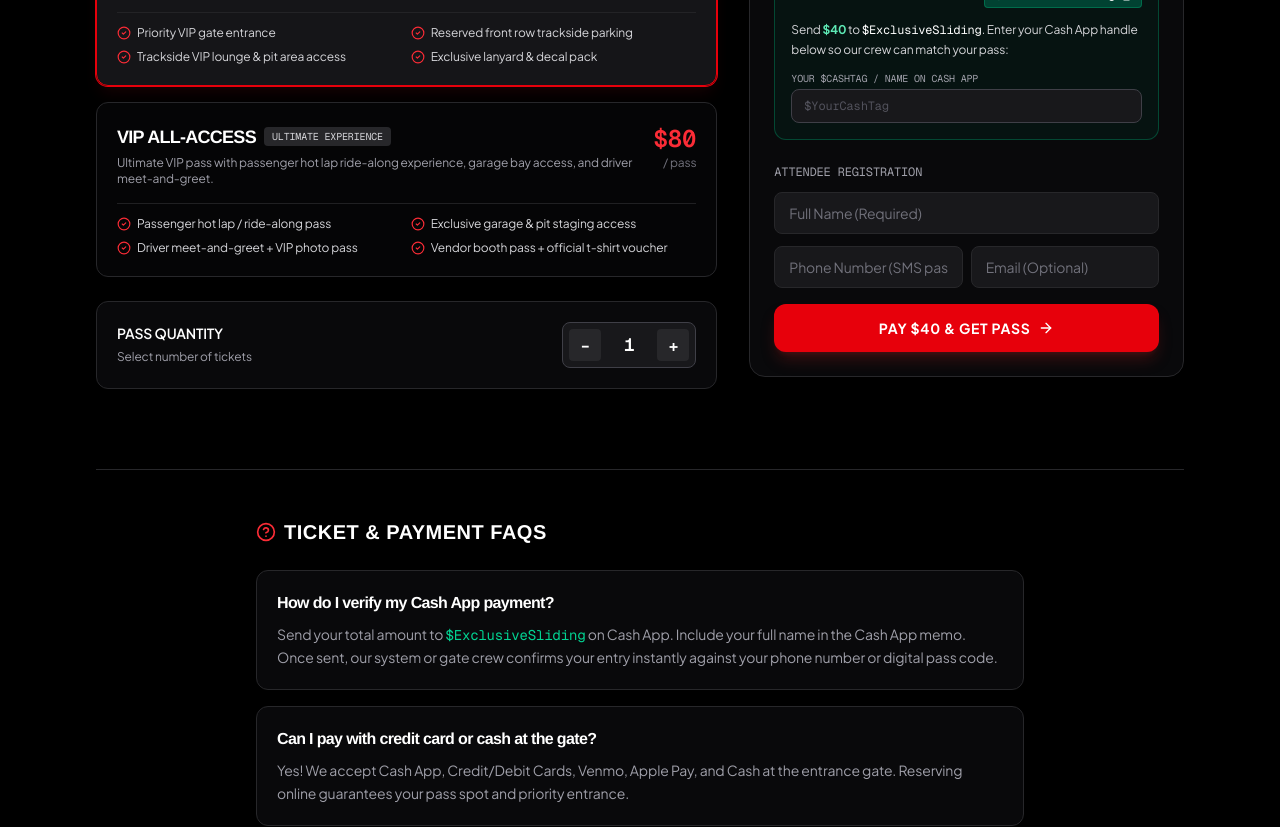
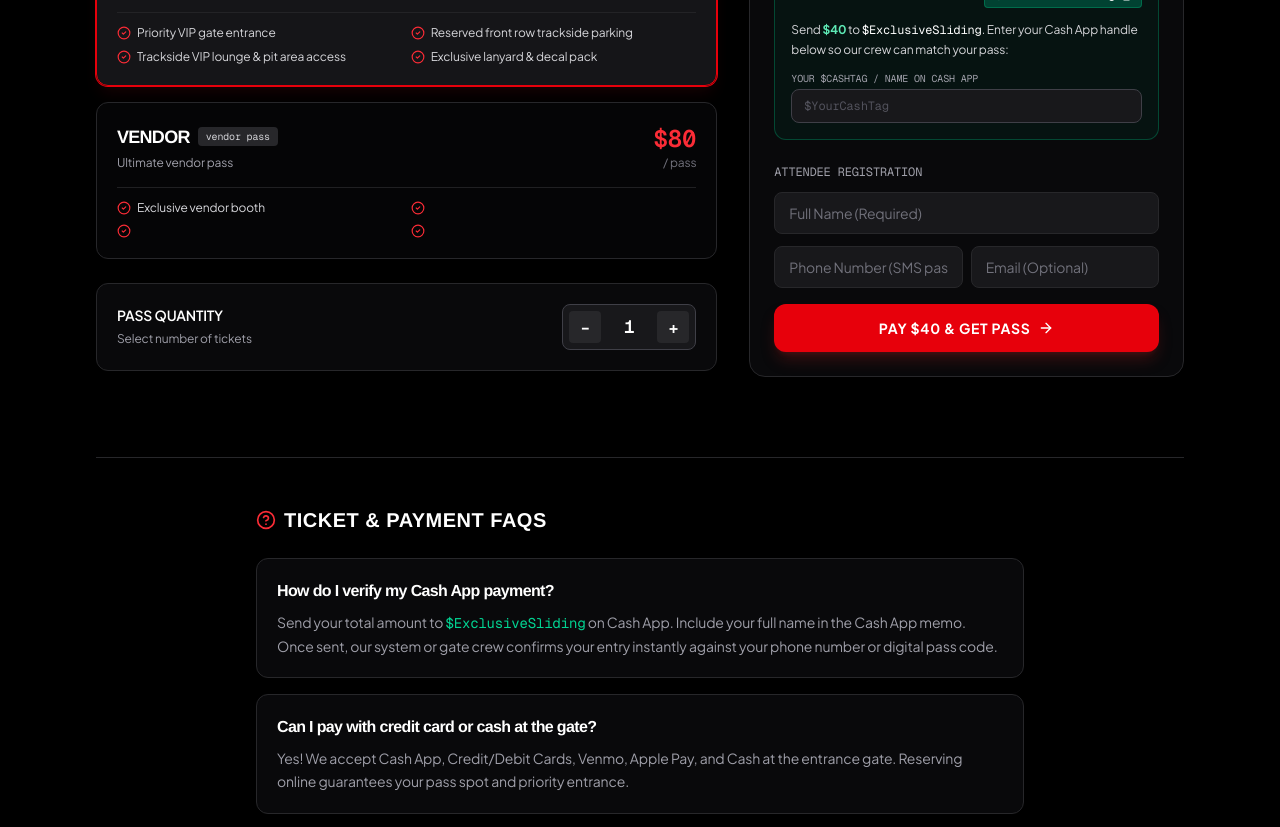
Before and after one commit to dmytro-webild/df0f0359-55bd-462a-af69-30db2382f1fd, a React (Vite) app: page /tickets in a window 1280 px wide. Shown: the part 920-1747 px from the top of the page. Built offline with nearby package versions, Linux system fonts and the light colour scheme; a web font is replaced by a local one.

Commit message:
Update src/pages/TicketsPage.tsx

```diff
--- a/src/pages/TicketsPage.tsx
+++ b/src/pages/TicketsPage.tsx
@@ -57,15 +57,15 @@ const PASS_OPTIONS: PassOption[] = [
   },
   {
     id: "vip-all-access",
-    name: "VIP All-Access",
+    name: "vendor",
     price: 80,
-    badge: "ULTIMATE EXPERIENCE",
-    description: "Ultimate VIP pass with passenger hot lap ride-along experience, garage bay access, and driver meet-and-greet.",
+    badge: "vendor pass",
+    description: "Ultimate vendor pass",
     features: [
-      "Passenger hot lap / ride-along pass",
-      "Exclusive garage & pit staging access",
-      "Driver meet-and-greet + VIP photo pass",
-      "Vendor booth pass + official t-shirt voucher"
+      "Exclusive vendor booth",
+      "",
+      "",
+      ""
     ]
   }
 ];
```
